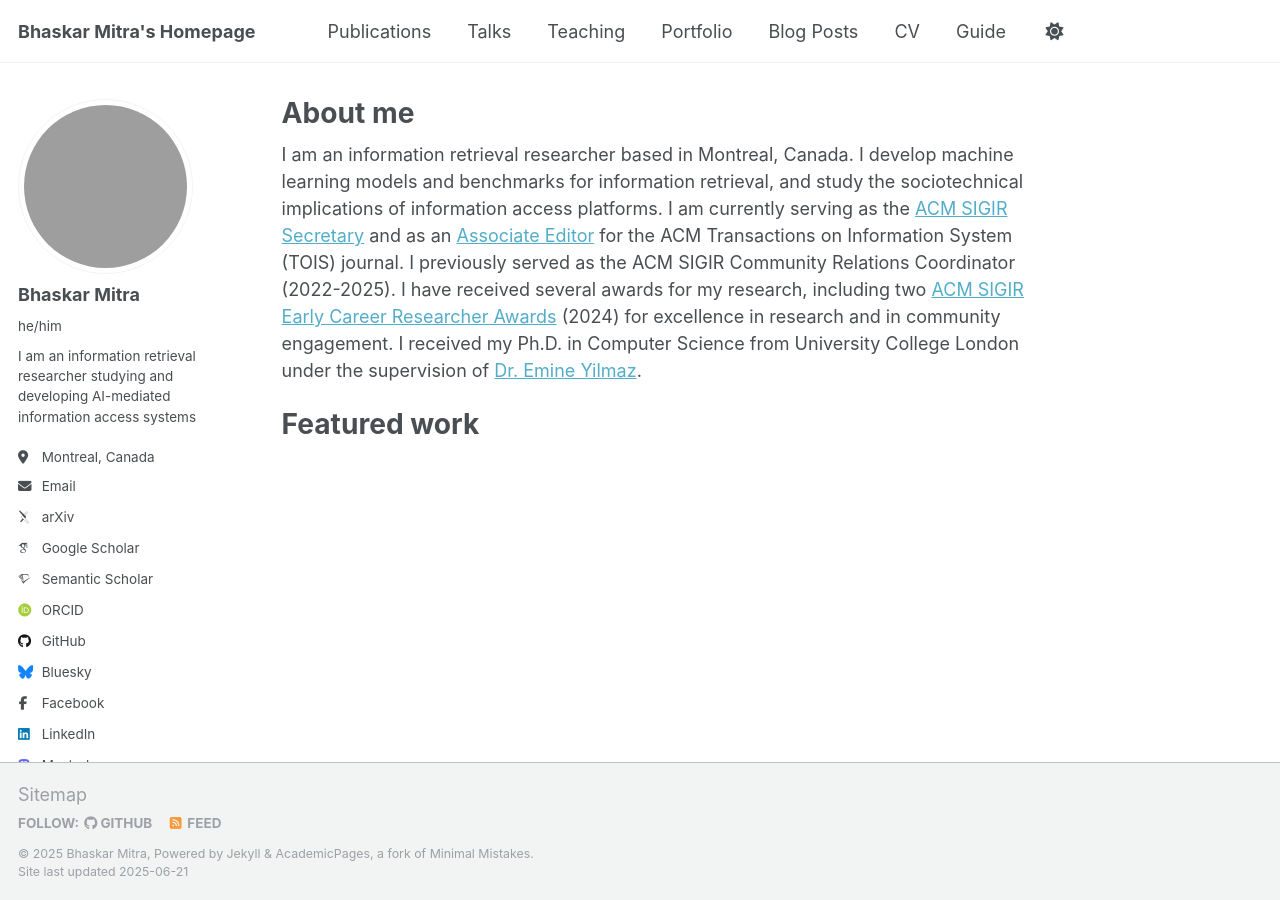
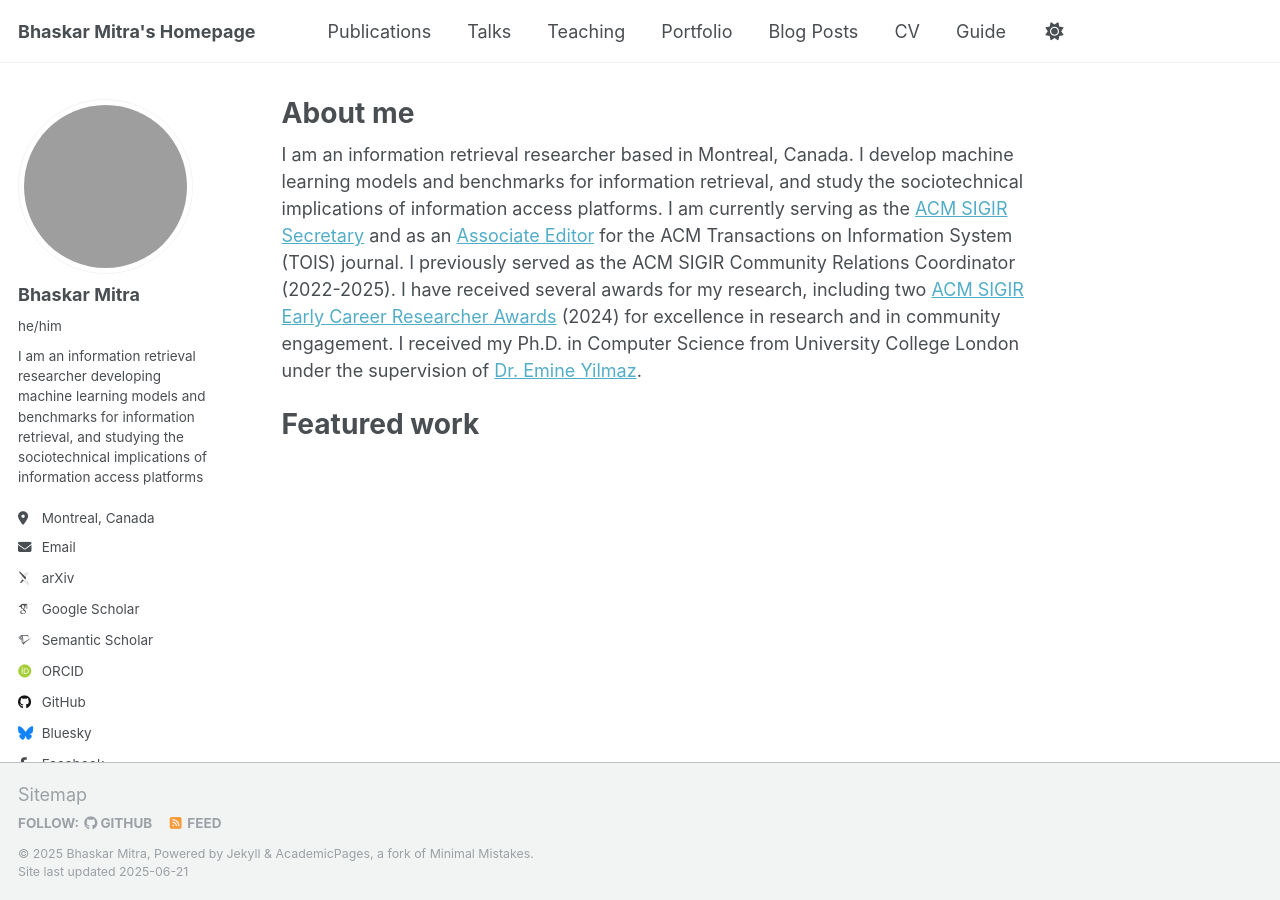
Before and after one commit to bhaskar-mitra/bhaskar-mitra.github.io, a Jekyll site: the page built from _pages/about.md, in a window 1280 px wide. Built offline with Jekyll 4.4.1, drawn with Linux system fonts in a browser that asks for light colours; some web fonts are replaced; grey boxes are pictures that could not be loaded.

Commit message:
Update _config.yml

```diff
--- a/_config.yml
+++ b/_config.yml
@@ -12,7 +12,7 @@ site_theme               : "default"
 title                    : "Bhaskar Mitra's Homepage"
 title_separator          : "-"
 name                     : &name "Bhaskar Mitra"
-description              : &description "I am an information retrieval researcher studying and developing AI-mediated information access systems"
+description              : &description "I am an information retrieval researcher developing machine learning models and benchmarks for information retrieval, and studying the sociotechnical implications of information access platforms"
 url                      : https://bhaskar-mitra.github.io # the base hostname & protocol for your site e.g. "https://[your GitHub username].github.io" or if you already have some other page hosted on Github then use "https://[your GitHub username].github.io/[Your Repo Name]"
 baseurl                  : "" # the subpath of your site, e.g. "/blog"
 repository               : "bhaskar-mitra/bhaskar-mitra.github.io"
@@ -25,7 +25,7 @@ author:
   avatar           : "https://avatars.githubusercontent.com/u/16622562?v=4"
   name             : "Bhaskar Mitra"
   pronouns         : "he/him"
-  bio              : "I am an information retrieval researcher studying and developing AI-mediated information access systems"
+  bio              : "I am an information retrieval researcher developing machine learning models and benchmarks for information retrieval, and studying the sociotechnical implications of information access platforms"
   location         : "Montreal, Canada"
   employer         : # "Red Brick University"
   uri              : # URL
```
